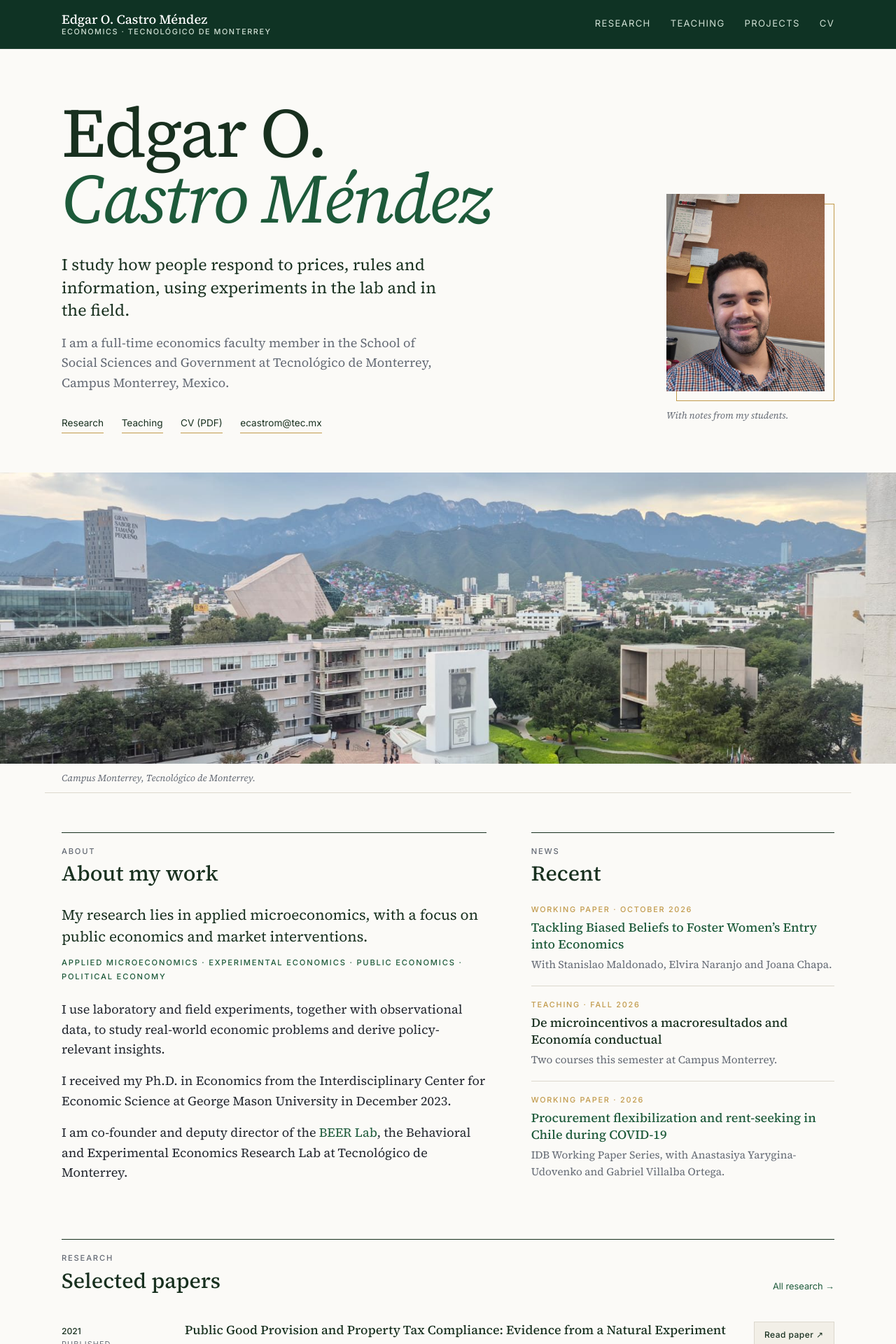
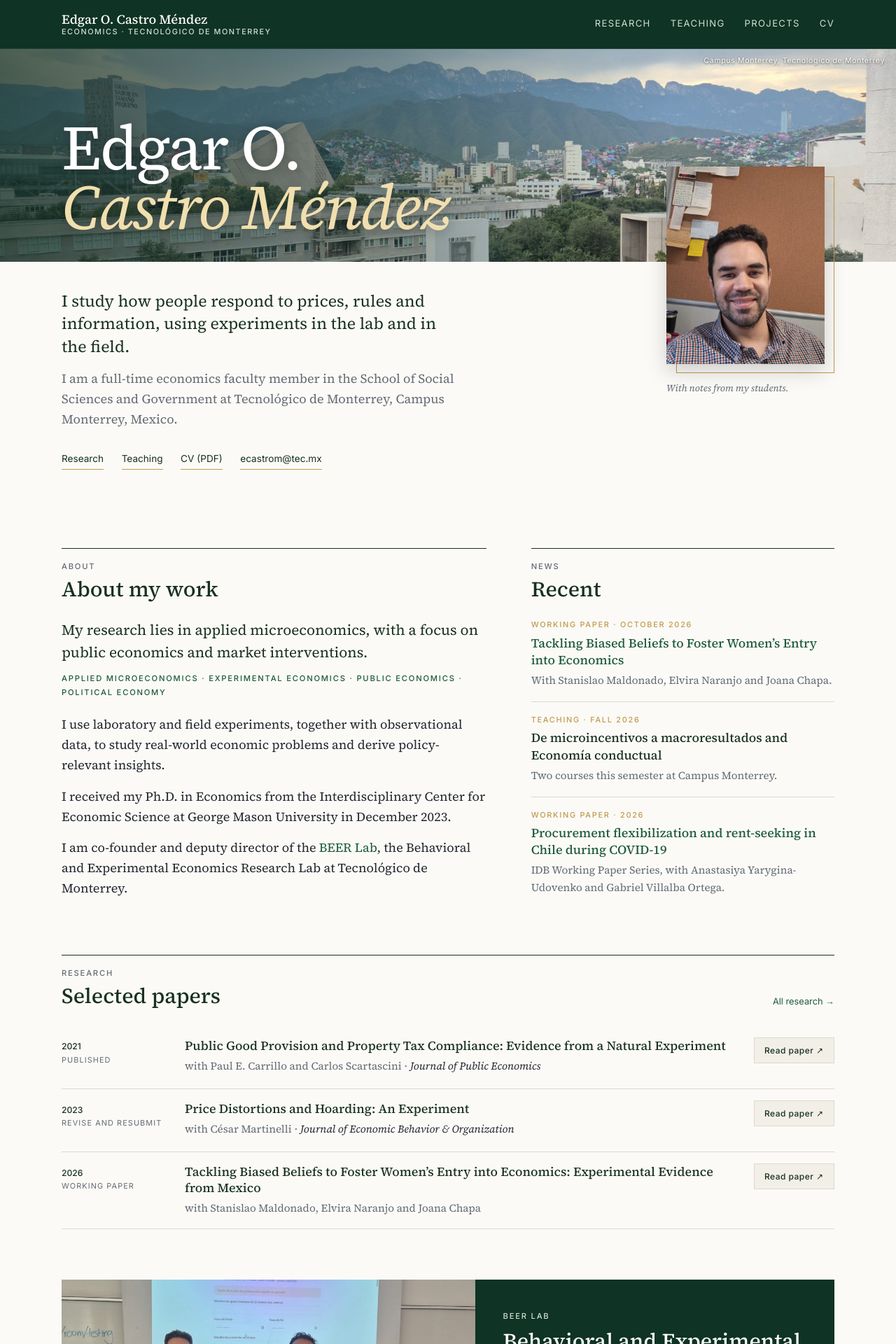
Before and after one commit to ecastrom/cv, a Jekyll site: the page built from main.md, in a window 1280 px wide. Shown: the top 1920 px of the page at 70% size. Built offline with Jekyll 4.4.1, drawn with Linux system fonts in a browser that asks for light colours.

Commit message:
Home: campus banner behind the name, portrait overlapping it
Co-Authored-By: Claude Opus 5.5 <noreply@anthropic.com>

```diff
--- a/_layouts/default.html
+++ b/_layouts/default.html
@@ -24,10 +24,15 @@
 </header>
 
 {% if page.home %}
+<section class="name-banner" style="--banner: url('{{ '/assets/img/campus.jpg' | relative_url }}')" role="img" aria-label="Campus Monterrey of Tecnológico de Monterrey, with the mountains behind it">
+  <div class="wrap">
+    <h1>Edgar O.<br><em>Castro Méndez</em></h1>
+  </div>
+  <p class="banner-caption">Campus Monterrey, Tecnológico de Monterrey</p>
+</section>
 <section class="cover">
   <div class="wrap cover-grid">
     <div class="cover-text">
-      <h1>Edgar O.<br><em>Castro Méndez</em></h1>
       <p class="cover-statement">I study how people respond to prices, rules and information, using experiments in the lab and in the field.</p>
       <p class="cover-role">{{ page.lede }}</p>
       <p class="cover-links">
@@ -43,10 +48,6 @@
     </figure>
   </div>
 </section>
-<figure class="panorama">
-  <img src="{{ '/assets/img/campus.jpg' | relative_url }}" alt="Campus Monterrey of Tecnológico de Monterrey, with the mountains behind it" width="1600" height="900">
-  <figcaption class="wrap">Campus Monterrey, Tecnológico de Monterrey.</figcaption>
-</figure>
 {% else %}
 <section class="hero{% if page.hero %} hero-photo{% endif %}"{% if page.hero %} style="--hero: url('{{ page.hero | relative_url }}')"{% endif %}>
   <div class="wrap">
--- a/assets/css/site.css
+++ b/assets/css/site.css
@@ -84,24 +84,48 @@ nav a[aria-current] { color: var(--on-navy); border-bottom-color: var(--gold); }
 .eyebrow::before { content: ""; display: inline-block; width: 2.2rem; height: 1px; margin-right: .8rem; vertical-align: middle; background: var(--gold); }
 .hero-text { max-width: 36rem; margin: 1rem 0 0; color: var(--on-navy-soft); }
 
-/* Home cover: light, name set large, plain portrait, then the campus as a full-colour strip */
-.cover { background: var(--bg); padding: 4.5rem 0 3.5rem; }
-.cover-grid { display: grid; grid-template-columns: minmax(0, 1fr) 15rem; gap: 4rem; align-items: end; }
-.cover h1 {
+/* Home cover: the campus as a slim banner behind the name; the portrait overlaps
+   its lower edge; statement and links sit on the page colour below. */
+.name-banner {
+  position: relative;
+  display: flex;
+  align-items: flex-end;
+  min-height: clamp(13rem, 26vw, 19rem);
+  padding: 2rem 0 2.2rem;
+  background: linear-gradient(90deg, rgba(9,38,26,.72) 0%, rgba(9,38,26,.38) 45%, rgba(9,38,26,0) 75%), var(--banner) center 32% / cover no-repeat;
+  color: #fff;
+}
+.name-banner .wrap { width: 100%; }
+.name-banner h1 {
   margin: 0;
-  font-size: clamp(3rem, 8.5vw, 6.2rem);
+  max-width: 60%;
+  font-size: clamp(2.8rem, 7.5vw, 5.6rem);
   font-weight: 400;
   line-height: .95;
   letter-spacing: -.025em;
-  color: var(--ink);
+  text-shadow: 0 2px 18px rgba(0,0,0,.35);
 }
-.cover h1 em { font-style: italic; color: var(--link); }
-.cover-statement { max-width: 34rem; margin: 2rem 0 0; font-size: 1.45rem; line-height: 1.4; color: var(--ink); }
-.cover-role { max-width: 34rem; margin: 1rem 0 0; color: var(--muted); }
+.name-banner h1 em { font-style: italic; color: #f1dfae; }
+.banner-caption {
+  position: absolute;
+  right: 1rem;
+  top: .6rem;
+  margin: 0;
+  font-family: var(--sans);
+  font-size: .66rem;
+  letter-spacing: .06em;
+  color: #fff;
+  text-shadow: 0 1px 3px rgba(0,0,0,.7);
+}
+
+.cover { background: var(--bg); padding: 2.5rem 0 3.5rem; }
+.cover-grid { display: grid; grid-template-columns: minmax(0, 1fr) 15rem; gap: 4rem; align-items: start; }
+.cover-statement { max-width: 36rem; margin: 0; font-size: 1.45rem; line-height: 1.4; color: var(--ink); }
+.cover-role { max-width: 36rem; margin: 1rem 0 0; color: var(--muted); }
 .cover-links { display: flex; flex-wrap: wrap; gap: .4rem 1.6rem; margin: 2rem 0 0; font-family: var(--sans); font-size: .85rem; }
 .cover-links a { padding-bottom: .15rem; border-bottom: 1px solid var(--gold); color: var(--ink); }
 .cover-links a:hover { text-decoration: none; color: var(--link); }
-.cover-portrait { position: relative; margin: 0 .9rem .9rem 0; }
+.cover-portrait { position: relative; z-index: 1; margin: -11rem .9rem .9rem 0; }
 .cover-portrait::before {
   content: "";
   position: absolute;
@@ -109,12 +133,8 @@ nav a[aria-current] { color: var(--on-navy); border-bottom-color: var(--gold); }
   aspect-ratio: 4 / 5;
   border: 1px solid var(--gold);
 }
-.cover-portrait img { position: relative; display: block; width: 100%; height: auto; }
+.cover-portrait img { position: relative; display: block; width: 100%; height: auto; box-shadow: 0 10px 28px rgba(0,0,0,.18); }
 .cover-portrait figcaption { margin-top: 1.5rem; font-size: .85rem; font-style: italic; color: var(--muted); }
-
-.panorama { position: relative; margin: 0; }
-.panorama img { display: block; width: 100%; height: clamp(14rem, 34vw, 26rem); object-fit: cover; object-position: center 40%; }
-.panorama figcaption { padding-top: .6rem; padding-bottom: .6rem; font-size: .85rem; font-style: italic; color: var(--muted); border-bottom: 1px solid var(--rule); }
 
 /* Main content */
 main.wrap { padding-top: 3.5rem; padding-bottom: 4.5rem; }
@@ -250,8 +270,9 @@ li > .date {
 .site-footer a { color: var(--on-navy); }
 
 @media (max-width: 860px) {
+  .name-banner h1 { max-width: none; }
   .cover-grid { grid-template-columns: 1fr; gap: 2rem; }
-  .cover-portrait { width: 12rem; order: -1; }
+  .cover-portrait { width: 11rem; margin-top: 0; order: -1; }
   .split, .feature, .project { grid-template-columns: 1fr; gap: 1.5rem; }
   .feature img { min-height: 14rem; max-height: 22rem; }
 }
@@ -275,8 +296,8 @@ li > .date {
 
 @media print {
   body { background: #fff; color: #000; font-size: 11pt; }
-  .bar, .site-footer, .cover-portrait, .panorama, .cover-links, .feature img { display: none; }
-  .hero, .hero-photo, .cover, .feature { background: none; color: #000; padding: 0 0 1rem; }
+  .bar, .site-footer, .cover-portrait, .banner-caption, .cover-links, .feature img { display: none; }
+  .hero, .hero-photo, .cover, .name-banner, .feature { background: none; color: #000; padding: 0 0 1rem; }
   .hero-text, .eyebrow, .feature p { color: #000; }
   a { color: #000; }
 }
```
Also changed, not shown: SESSION_NOTES.md (+1 -1 lines), CHANGELOG.md.
